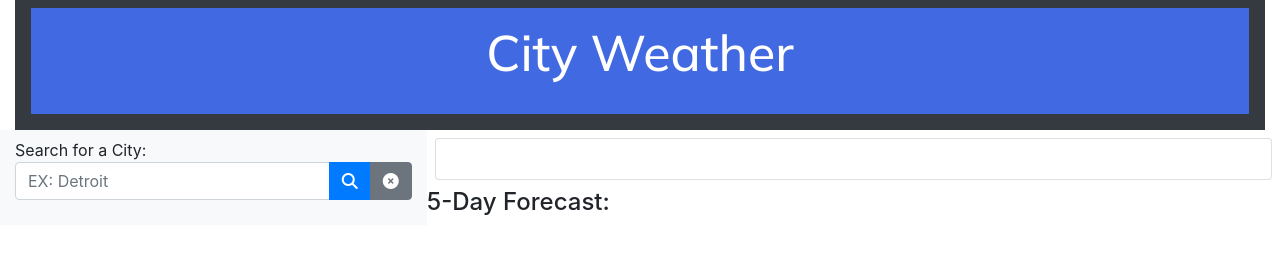
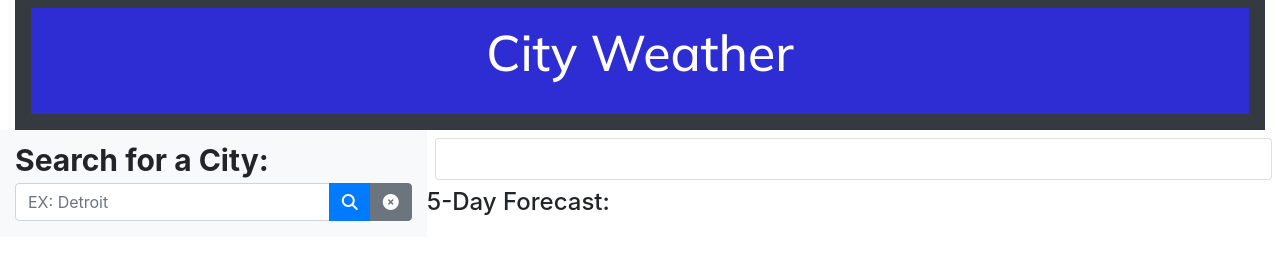
Before and after one commit to AyoubBility/City-Weather, a plain HTML site: page index.html in a window 1280 px wide. Drawn offline with nearby package versions, Linux system fonts and the light colour scheme.

Commit message:
Third Commit

```diff
--- a/style.css
+++ b/style.css
@@ -1,27 +1,37 @@
 h1 {
     text-align: center;
-    background-color: royalblue;
+    background-color: rgb(45, 45, 211);
     color:white;
     font-family: 'Mulish', sans-serif;
     width:100%;
     padding:15px;
 }
+
+h3 {
+    float:left;
+}
+
+.mt-2 {
+    font-size: 30px;
+    font-weight: 700;
+}
+
 .input-group {
     margin-bottom: 15px;
 }
+
 .header-style {
     font-size: 50px;
     color: #ffffff;
     font-family: 'Mulish', sans-serif;
     text-align: center;
 }
+
 .card {
     width:100%;
 }
-  .fiveDay{
-    background-color: royalblue;
+
+.fiveDay {
+    background-color: rgb(45, 45, 211);
     margin: 15px;
 }
-  h3 {
-    float:left;
-  }
```
Lines whose indentation alone changed are shown as unchanged.
